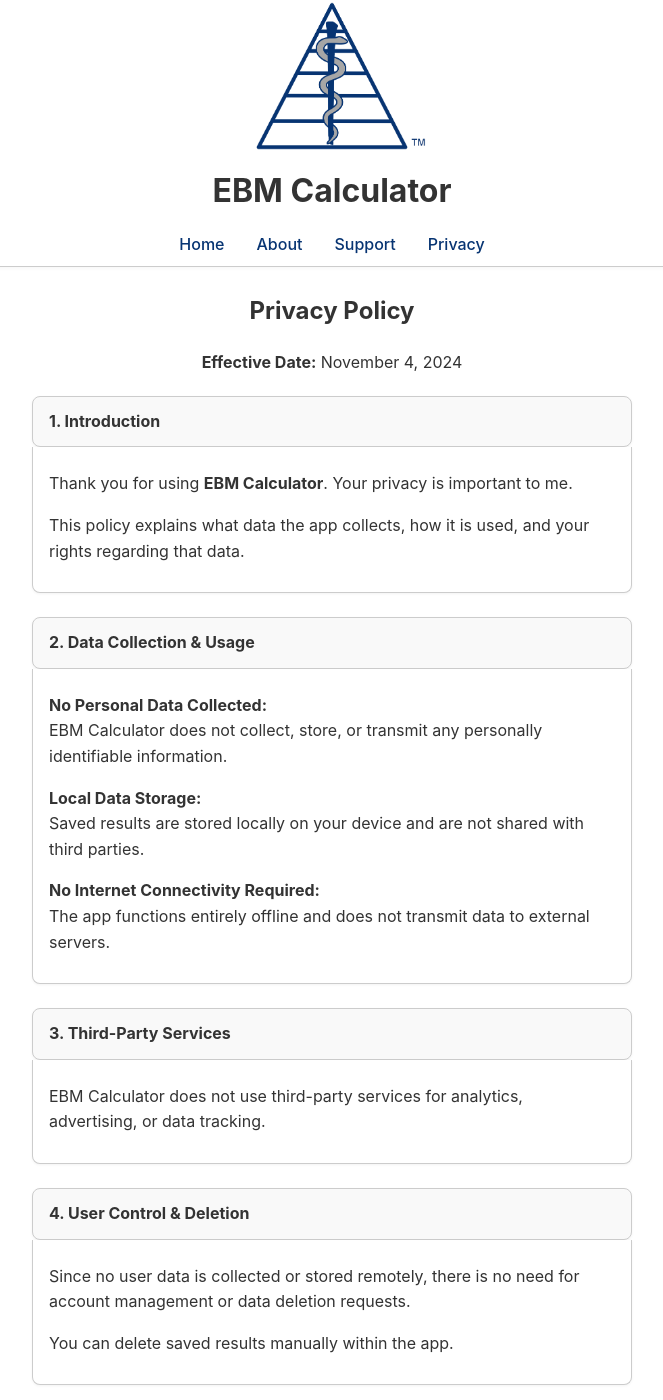
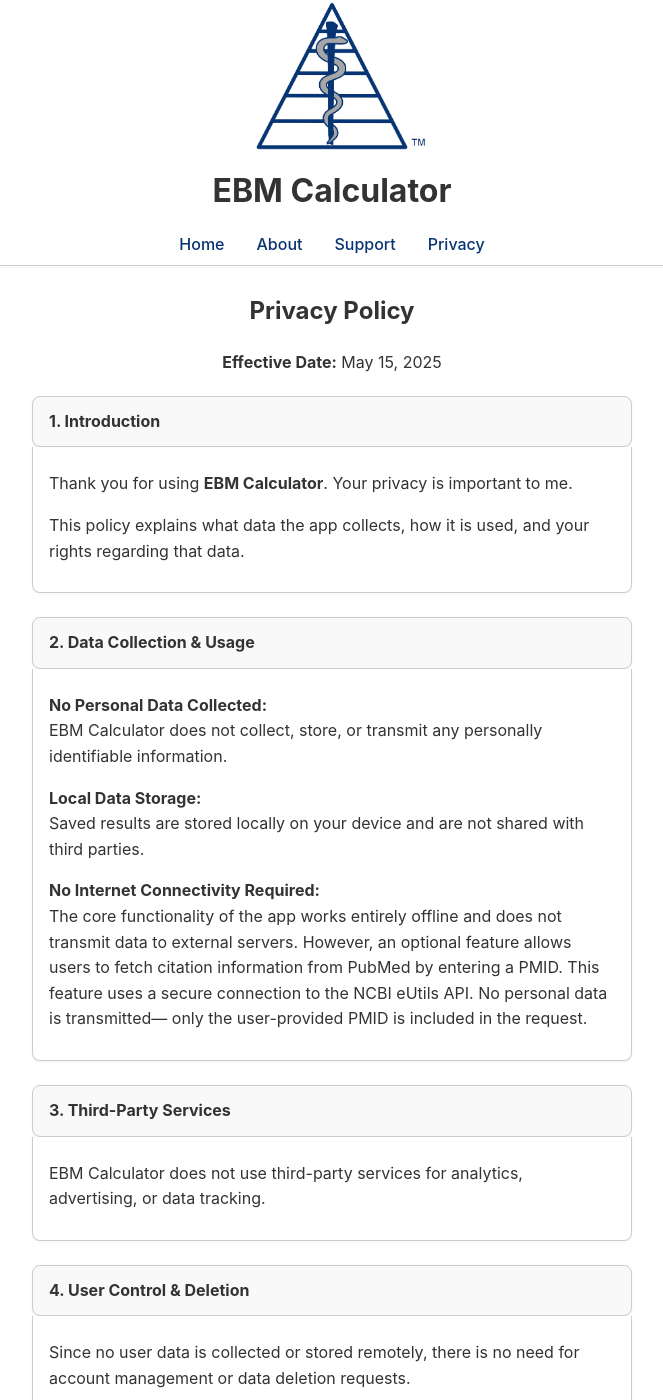
Before and after one commit to EBMCalculator/ebmcalculator.github.io, a Jekyll site: the page built from privacy-policy.md, in a window 1280 px wide and 1400 px high. Shown: the whole window, without its empty margins (308-971 px from the left). Built offline with Jekyll 4.4.1, drawn with Linux system fonts in a browser that asks for light colours.

Commit message:
Update privacy-policy.md

```diff
--- a/privacy-policy.md
+++ b/privacy-policy.md
@@ -4,7 +4,7 @@
 ---
 
 <h2 style="text-align: center;">Privacy Policy</h2>
-<p style="text-align: center;"><strong>Effective Date:</strong> November 4, 2024</p>
+<p style="text-align: center;"><strong>Effective Date:</strong> May 15, 2025</p>
 
 <!--
   The following style makes the privacy policy sections always open:
@@ -43,7 +43,8 @@
       <p><strong>Local Data Storage:</strong><br>
       Saved results are stored locally on your device and are not shared with third parties.</p>
       <p><strong>No Internet Connectivity Required:</strong><br>
-      The app functions entirely offline and does not transmit data to external servers.</p>
+      The core functionality of the app works entirely offline and does not transmit data to external servers. However, an optional feature allows users to fetch citation information from PubMed by entering a PMID. This feature uses a secure connection to the NCBI eUtils API. No personal data is transmitted&mdash;
+only the user-provided PMID is included in the request.</p>
     </div>
   </div>
 
```
